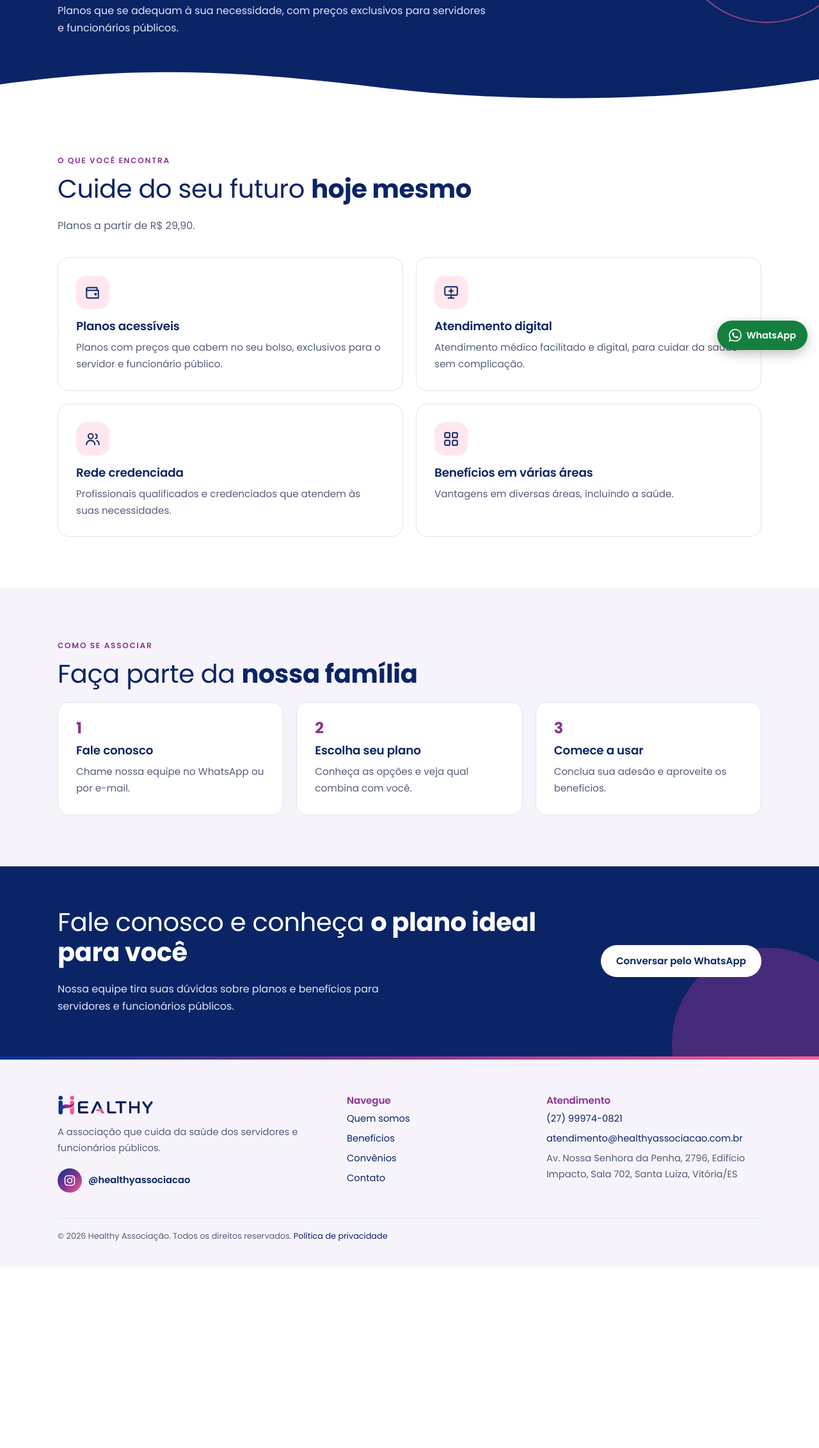
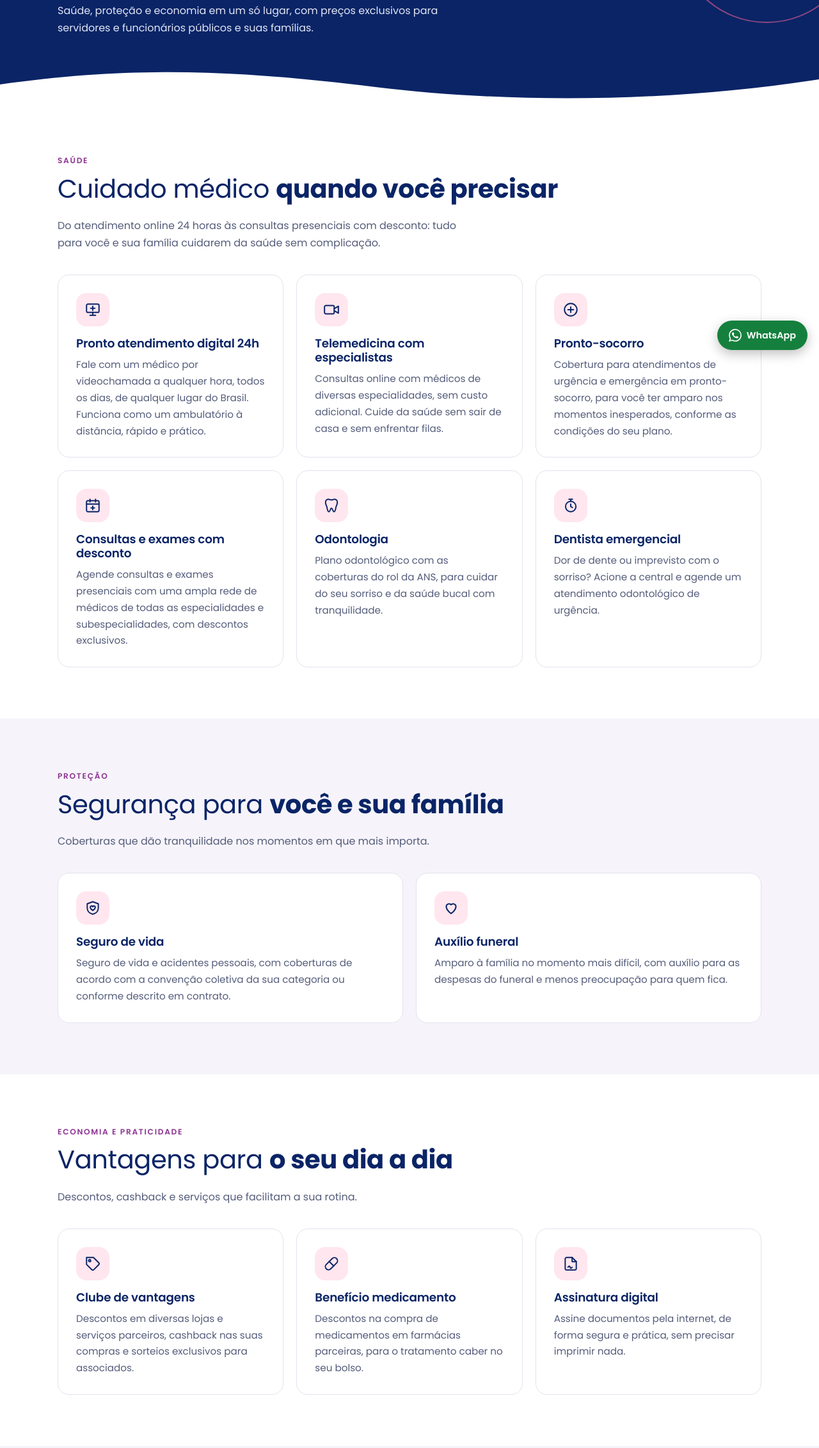
Before and after one commit to joaovcaetanorb/healthy-previa, a plain HTML site: page beneficios.html in a window 1280 px wide. Shown: the part 235-2498 px from the top of the page at 64% size. Before the commit the page ends 2214 px from the top, so only its background shows below. Drawn offline with Linux system fonts and the light colour scheme.

Commit message:
Reescreve a página de benefícios e remove as marcações de provisório
Co-Authored-By: Claude Opus 5.5 <noreply@anthropic.com>

```diff
--- a/beneficios.html
+++ b/beneficios.html
@@ -44,20 +44,47 @@
   <section class="titulo-pagina">
     <div class="container">
       <h1>Benefícios</h1>
-      <p>Planos que se adequam à sua necessidade, com preços exclusivos para servidores e funcionários públicos.</p>
+      <p>Saúde, proteção e economia em um só lugar, com preços exclusivos para servidores e funcionários públicos e suas famílias.</p>
     </div>
   </section>
 
   <section class="secao">
     <div class="container">
-      <p class="rotulo">O que você encontra</p>
-      <h2>Cuide do seu futuro <strong>hoje mesmo</strong></h2>
-      <p class="secao-intro">Planos a partir de R$ 29,90. <span class="prov">[PROVISÓRIO] Lista de planos, valores e coberturas a receber.</span></p>
+      <p class="rotulo">Saúde</p>
+      <h2>Cuidado médico <strong>quando você precisar</strong></h2>
+      <p class="secao-intro">Do atendimento online 24 horas às consultas presenciais com desconto: tudo para você e sua família cuidarem da saúde sem complicação.</p>
+      <div class="grade">
+        <article class="cartao"><span class="icone"><svg viewBox="0 0 24 24" aria-hidden="true"><rect x="3" y="4" width="18" height="12" rx="2"/><path d="M8 20h8M12 16v4M12 7v6M9 10h6"/></svg></span><h3>Pronto atendimento digital 24h</h3><p>Fale com um médico por videochamada a qualquer hora, todos os dias, de qualquer lugar do Brasil. Funciona como um ambulatório à distância, rápido e prático.</p></article>
+        <article class="cartao"><span class="icone"><svg viewBox="0 0 24 24" aria-hidden="true"><rect x="2" y="6" width="14" height="12" rx="2"/><path d="M16 10.5l6-3.5v10l-6-3.5"/></svg></span><h3>Telemedicina com especialistas</h3><p>Consultas online com médicos de diversas especialidades, sem custo adicional. Cuide da saúde sem sair de casa e sem enfrentar filas.</p></article>
+        <article class="cartao"><span class="icone"><svg viewBox="0 0 24 24" aria-hidden="true"><circle cx="12" cy="12" r="9"/><path d="M12 8v8M8 12h8"/></svg></span><h3>Pronto-socorro</h3><p>Cobertura para atendimentos de urgência e emergência em pronto-socorro, para você ter amparo nos momentos inesperados, conforme as condições do seu plano.</p></article>
+        <article class="cartao"><span class="icone"><svg viewBox="0 0 24 24" aria-hidden="true"><rect x="3" y="5" width="18" height="16" rx="2"/><path d="M3 10h18M8 3v4M16 3v4M12 13v5M9.5 15.5h5"/></svg></span><h3>Consultas e exames com desconto</h3><p>Agende consultas e exames presenciais com uma ampla rede de médicos de todas as especialidades e subespecialidades, com descontos exclusivos.</p></article>
+        <article class="cartao"><span class="icone"><svg viewBox="0 0 24 24" aria-hidden="true"><path d="M7.5 3C5 3 3.5 5 3.5 7.5c0 3 1.5 4.5 2 7 .5 3 1 6.5 2.8 6.5 1.9 0 1.9-5 3.7-5s1.8 5 3.7 5c1.8 0 2.3-3.5 2.8-6.5.5-2.5 2-4 2-7C20.5 5 19 3 16.5 3c-2 0-2.8 1-4.5 1S9.5 3 7.5 3z"/></svg></span><h3>Odontologia</h3><p>Plano odontológico com as coberturas do rol da ANS, para cuidar do seu sorriso e da saúde bucal com tranquilidade.</p></article>
+        <article class="cartao"><span class="icone"><svg viewBox="0 0 24 24" aria-hidden="true"><circle cx="12" cy="13.5" r="7.5"/><path d="M12 10v3.5l2.5 1.5M9.5 3h5M12 3v3"/></svg></span><h3>Dentista emergencial</h3><p>Dor de dente ou imprevisto com o sorriso? Acione a central e agende um atendimento odontológico de urgência.</p></article>
+      </div>
+    </div>
+  </section>
+
+  <section class="secao secao-suave">
+    <div class="container">
+      <p class="rotulo">Proteção</p>
+      <h2>Segurança para <strong>você e sua família</strong></h2>
+      <p class="secao-intro">Coberturas que dão tranquilidade nos momentos em que mais importa.</p>
       <div class="grade grade-2">
-        <article class="cartao"><span class="icone"><svg viewBox="0 0 24 24" aria-hidden="true"><path d="M3 7a2 2 0 0 1 2-2h13v4"/><path d="M3 7v11a2 2 0 0 0 2 2h15V9H5a2 2 0 0 1-2-2z"/><circle cx="16" cy="14.5" r="1"/></svg></span><h3>Planos acessíveis</h3><p>Planos com preços que cabem no seu bolso, exclusivos para o servidor e funcionário público.</p></article>
-        <article class="cartao"><span class="icone"><svg viewBox="0 0 24 24" aria-hidden="true"><rect x="3" y="4" width="18" height="12" rx="2"/><path d="M8 20h8M12 16v4M12 7v6M9 10h6"/></svg></span><h3>Atendimento digital</h3><p>Atendimento médico facilitado e digital, para cuidar da saúde sem complicação. <span class="prov">[PROVISÓRIO]</span></p></article>
-        <article class="cartao"><span class="icone"><svg viewBox="0 0 24 24" aria-hidden="true"><circle cx="9" cy="8" r="3.5"/><path d="M3 20c0-3.5 2.7-6 6-6s6 2.5 6 6M16 5a3.5 3.5 0 0 1 0 6.5M18 14.5c2 .8 3 2.8 3 5.5"/></svg></span><h3>Rede credenciada</h3><p>Profissionais qualificados e credenciados que atendem às suas necessidades.</p></article>
-        <article class="cartao"><span class="icone"><svg viewBox="0 0 24 24" aria-hidden="true"><rect x="3" y="3" width="7" height="7" rx="1.5"/><rect x="14" y="3" width="7" height="7" rx="1.5"/><rect x="3" y="14" width="7" height="7" rx="1.5"/><rect x="14" y="14" width="7" height="7" rx="1.5"/></svg></span><h3>Benefícios em várias áreas</h3><p>Vantagens em diversas áreas, incluindo a saúde. <span class="prov">[PROVISÓRIO]</span></p></article>
+        <article class="cartao"><span class="icone"><svg viewBox="0 0 24 24" aria-hidden="true"><path d="M12 3l8 3v6c0 4.5-3.4 8-8 9-4.6-1-8-4.5-8-9V6z"/><path d="M12 15.5s-3.5-2.1-3.5-4.3a1.8 1.8 0 0 1 3.5-.8 1.8 1.8 0 0 1 3.5.8c0 2.2-3.5 4.3-3.5 4.3z"/></svg></span><h3>Seguro de vida</h3><p>Seguro de vida e acidentes pessoais, com coberturas de acordo com a convenção coletiva da sua categoria ou conforme descrito em contrato.</p></article>
+        <article class="cartao"><span class="icone"><svg viewBox="0 0 24 24" aria-hidden="true"><path d="M12 20s-7-4.4-7-10a4 4 0 0 1 7-2.6A4 4 0 0 1 19 10c0 5.6-7 10-7 10z"/></svg></span><h3>Auxílio funeral</h3><p>Amparo à família no momento mais difícil, com auxílio para as despesas do funeral e menos preocupação para quem fica.</p></article>
+      </div>
+    </div>
+  </section>
+
+  <section class="secao">
+    <div class="container">
+      <p class="rotulo">Economia e praticidade</p>
+      <h2>Vantagens para <strong>o seu dia a dia</strong></h2>
+      <p class="secao-intro">Descontos, cashback e serviços que facilitam a sua rotina.</p>
+      <div class="grade">
+        <article class="cartao"><span class="icone"><svg viewBox="0 0 24 24" aria-hidden="true"><path d="M20.6 13.4l-7.2 7.2a2 2 0 0 1-2.8 0L3 13V3h10l7.6 7.6a2 2 0 0 1 0 2.8z"/><circle cx="7.5" cy="7.5" r="1.5"/></svg></span><h3>Clube de vantagens</h3><p>Descontos em diversas lojas e serviços parceiros, cashback nas suas compras e sorteios exclusivos para associados.</p></article>
+        <article class="cartao"><span class="icone"><svg viewBox="0 0 24 24" aria-hidden="true"><rect x="7.5" y="1.5" width="9" height="21" rx="4.5" transform="rotate(45 12 12)"/><path d="M8.8 8.8l6.4 6.4"/></svg></span><h3>Benefício medicamento</h3><p>Descontos na compra de medicamentos em farmácias parceiras, para o tratamento caber no seu bolso.</p></article>
+        <article class="cartao"><span class="icone"><svg viewBox="0 0 24 24" aria-hidden="true"><path d="M14 3H6a2 2 0 0 0-2 2v14a2 2 0 0 0 2 2h12a2 2 0 0 0 2-2V9z"/><path d="M14 3v6h6M8 17c1.5-2 2.5-2 3 0s1.5 2 3 0"/></svg></span><h3>Assinatura digital</h3><p>Assine documentos pela internet, de forma segura e prática, sem precisar imprimir nada.</p></article>
       </div>
     </div>
   </section>
@@ -65,7 +92,7 @@
   <section class="secao secao-suave">
     <div class="container">
       <p class="rotulo">Como se associar</p>
-      <h2>Faça parte da <strong>nossa família</strong> <span class="prov">[PROVISÓRIO]</span></h2>
+      <h2>Faça parte da <strong>nossa família</strong></h2>
       <div class="grade">
         <article class="cartao"><span class="numero">1</span><h3>Fale conosco</h3><p>Chame nossa equipe no WhatsApp ou por e-mail.</p></article>
         <article class="cartao"><span class="numero">2</span><h3>Escolha seu plano</h3><p>Conheça as opções e veja qual combina com você.</p></article>
```
Also changed, not shown: contato.html (+1 -2 lines), convenios.html (+2 -2 lines), index.html (+2 -3 lines), privacidade.html (+1 -2 lines), quem-somos.html (+1 -2 lines).
